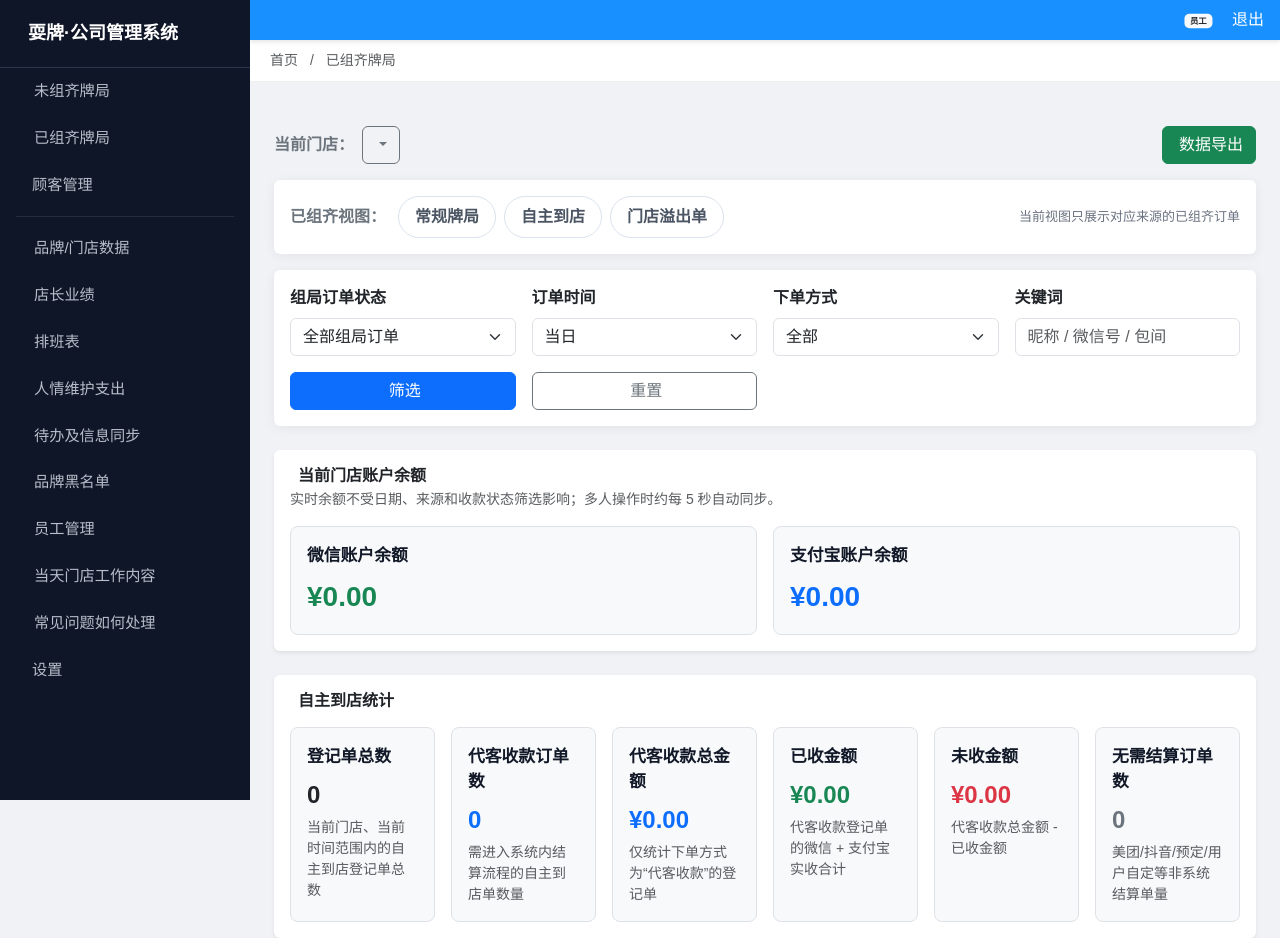
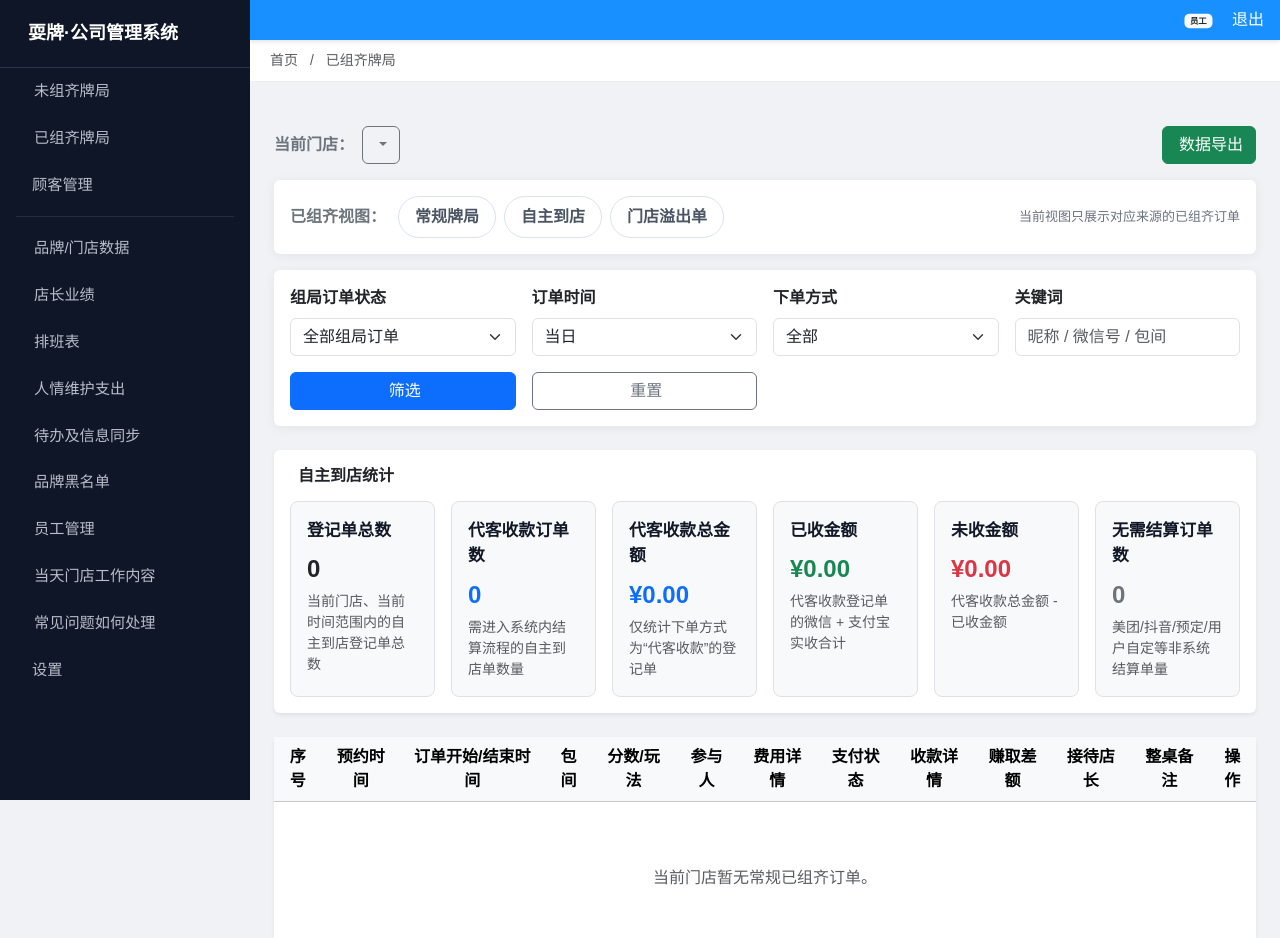
Before and after one commit to JcTangka/shuapai_MahjongSystem, a Python web app: template templates/formed_games.html in a window 1280 px wide. Shown: the top 938 px of the page. Run offline with Jinja, Linux system fonts and the light colour scheme; the template is opened without the code that fills it, so the values that code supplies are empty; some libraries are stand-ins or nearby versions.

Commit message:
chore: 暂时隐藏门店余额卡片

```diff
--- a/templates/formed_games.html
+++ b/templates/formed_games.html
@@ -442,7 +442,8 @@
 
 
 <div id="formedGamesContentArea">
-<div class="card border-0 shadow-sm mb-4" id="storeBalancePanel"
+{# 余额功能尚未开发完整，紧急上线期间仅隐藏前端入口；保留后端和数据，便于后续恢复。 #}
+<div class="card border-0 shadow-sm mb-4 d-none" id="storeBalancePanel"
      data-version="{{ current_store_balance.balance_version or 0 }}">
     <div class="card-body">
         <div class="d-flex flex-wrap align-items-center justify-content-between gap-2 mb-3">
```
